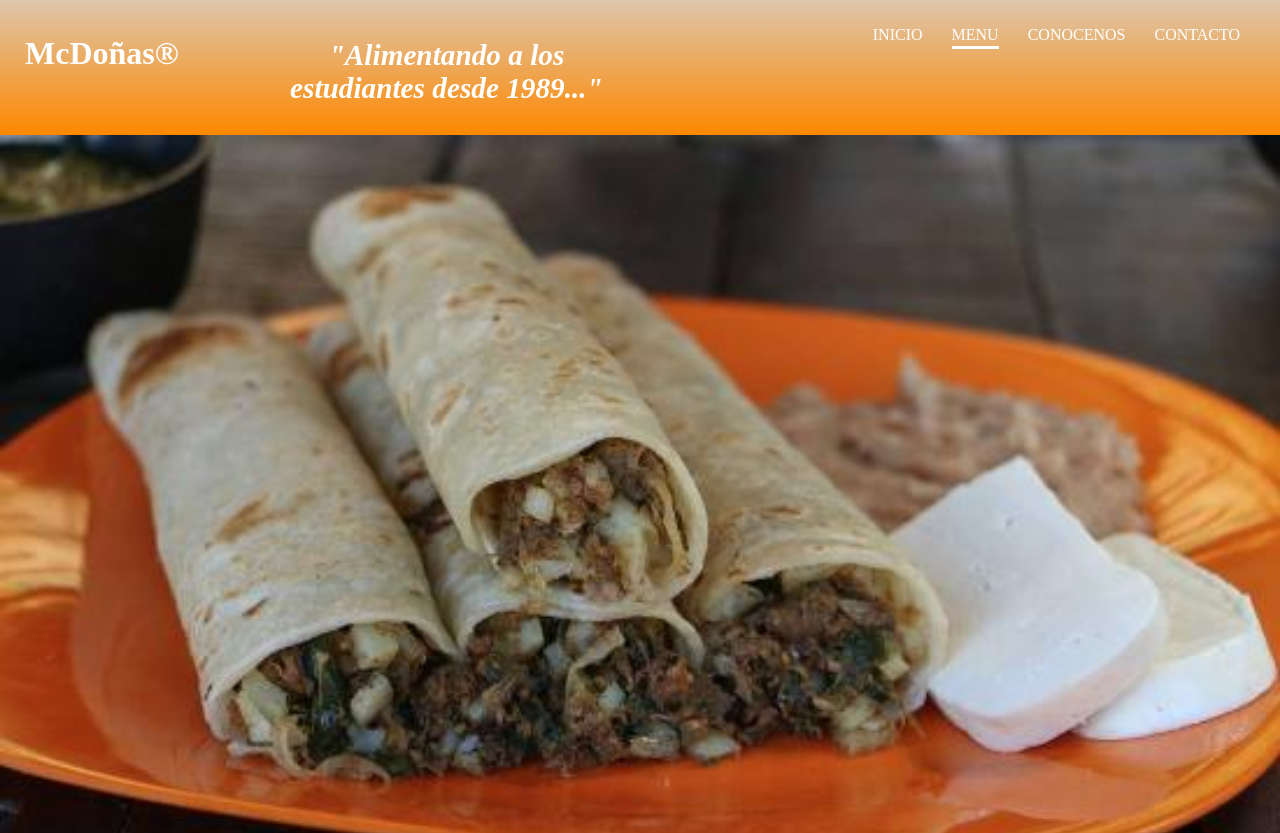
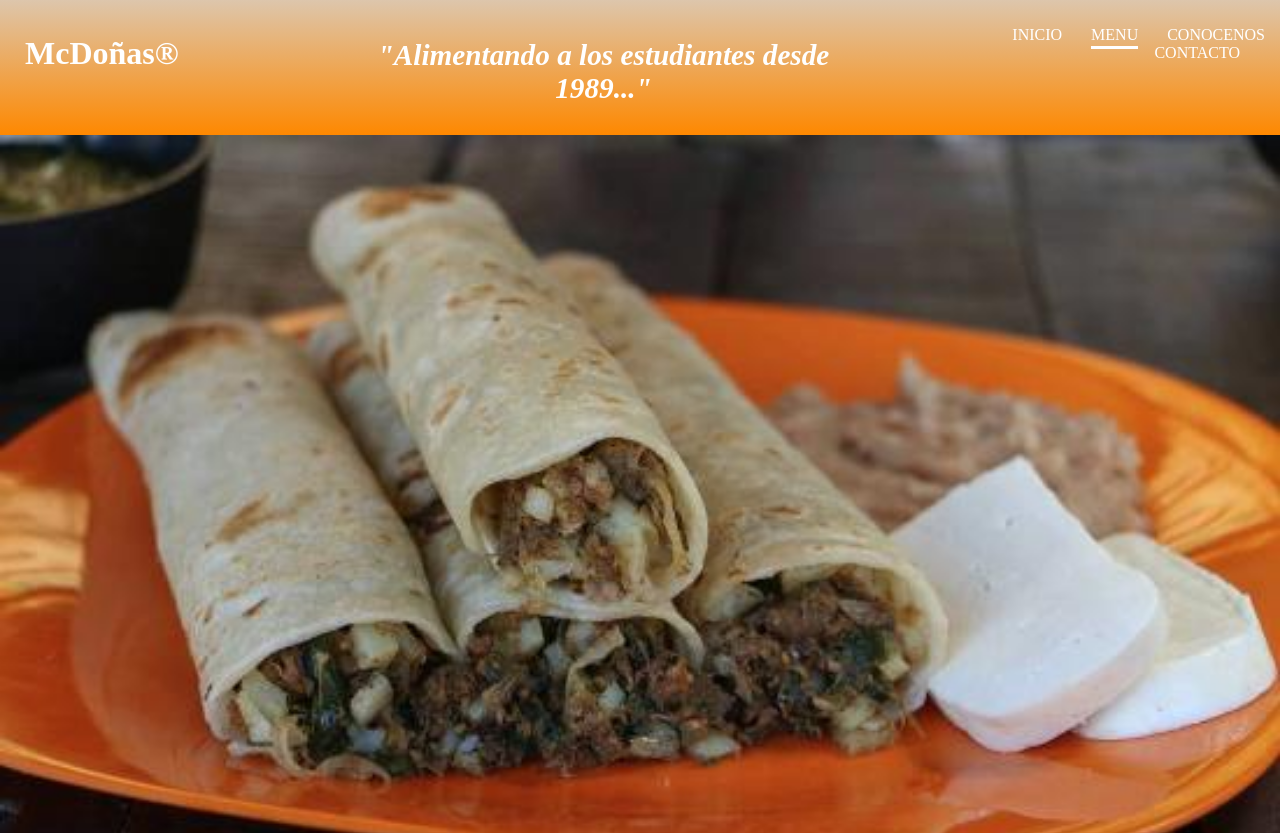
Before and after one commit to ignacioiglesias43/mcdo-as, a plain HTML site: page menu.html in a window 1280 px wide. Shown: the top 833 px of the page. Drawn offline with Linux system fonts and the light colour scheme.

Commit message:
version 1

```diff
--- a/menu.html
+++ b/menu.html
@@ -15,6 +15,8 @@
         <div class="mensaje-top">
                 <h3>"Alimentando a los estudiantes desde 1989..."</h3>
         </div>
+        <div class="container-fluid">
+            <div class="row">
                 <nav class="menu">
                     <input type="checkbox" name="">
                     <span></span>
@@ -27,6 +29,8 @@
                         <li><a href="index.html#ubi">CONTACTO</a></li>
                     </ul>
                 </nav>
+            </div>
+        </div>
     </header>
     <div class="content">
         <img src="img/burritos.jpg" alt="" class="principal">
--- a/style.css
+++ b/style.css
@@ -4,6 +4,10 @@ body{
     display: flex;
     min-height: 100vh;
     flex-wrap: wrap;
+}
+.container-fluid{
+	margin:0 auto;
+	max-width: 1200px;
 }
 header{
     background-image: linear-gradient(#ddc6ac, #fe8800);
@@ -23,7 +27,7 @@ header .nombre{
 .menu{
     text-align: right;
     position: relative;
-    width: 75%;
+    width: 100%;
 }
 .menu ul{
     list-style: none;
@@ -103,7 +107,8 @@ header .menu li:last-child{
     padding: 10px;
     display: flex;
     flex-direction: column;
-    align-items: center;
+	align-items: center;
+	width: 100%;
 }
 .plate img{
     width: 400px;
```
Lines whose indentation alone changed are shown as unchanged.
